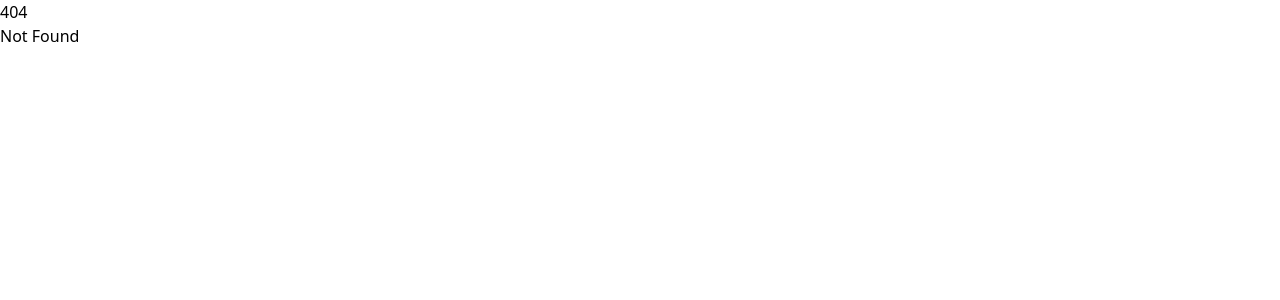
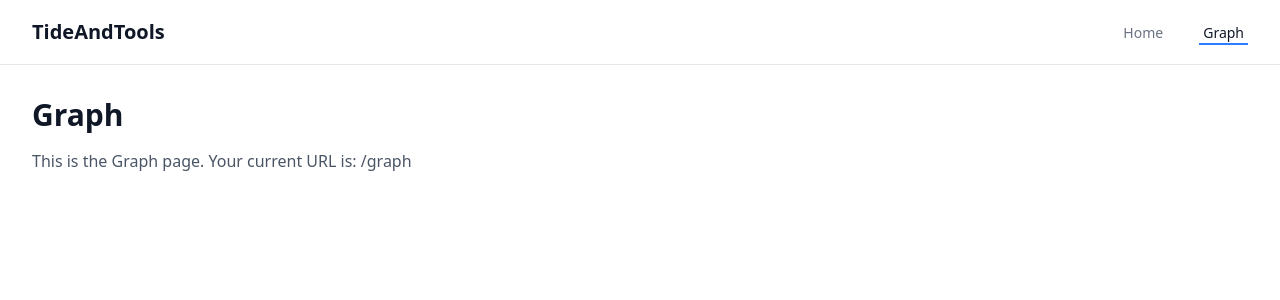
Before and after one commit to FelixZett/tide-and-tools, a SvelteKit app: page /graph in a window 1280 px wide. Before the commit this address had no page. Shown: the top 300 px of the page. Built offline with nearby package versions, Linux system fonts and the light colour scheme.

Commit message:
Add layout and navigation components; update home and graph pages

```diff
--- /dev/null
+++ b/src/lib/TopMenu.svelte
@@ -0,0 +1,33 @@
+<script lang="ts">
+	import { page } from '$app/stores';
+</script>
+
+<nav class="border-b border-gray-200 bg-white">
+	<div class="mx-auto max-w-7xl px-4 sm:px-6 lg:px-8">
+		<div class="flex h-16 items-center justify-between">
+			<div class="flex items-center">
+				<h1 class="text-xl font-bold text-gray-900">TideAndTools</h1>
+			</div>
+			<div class="flex space-x-8">
+				<a
+					href="/"
+					class="inline-flex items-center px-1 pt-1 text-sm font-medium {$page.url.pathname ===
+					'/'
+						? 'border-b-2 border-blue-500 text-gray-900'
+						: 'border-b-2 border-transparent text-gray-500 hover:border-gray-300 hover:text-gray-700'}"
+				>
+					Home
+				</a>
+				<a
+					href="/graph"
+					class="inline-flex items-center px-1 pt-1 text-sm font-medium {$page.url.pathname ===
+					'/graph'
+						? 'border-b-2 border-blue-500 text-gray-900'
+						: 'border-b-2 border-transparent text-gray-500 hover:border-gray-300 hover:text-gray-700'}"
+				>
+					Graph
+				</a>
+			</div>
+		</div>
+	</div>
+</nav>
--- a/src/routes/+layout.svelte
+++ b/src/routes/+layout.svelte
@@ -1,9 +1,11 @@
 <script lang="ts">
 	import './layout.css';
 	import favicon from '$lib/assets/favicon.svg';
+	import TopMenu from '$lib/TopMenu.svelte';
 
 	let { children } = $props();
 </script>
 
 <svelte:head><link rel="icon" href={favicon} /></svelte:head>
+<TopMenu />
 {@render children()}
--- a/src/routes/+page.svelte
+++ b/src/routes/+page.svelte
@@ -1,2 +1,11 @@
-<h1>Welcome to SvelteKit</h1>
-<p>Visit <a href="https://svelte.dev/docs/kit">svelte.dev/docs/kit</a> to read the documentation</p>
+<script lang="ts">
+	import { page } from '$app/stores';
+</script>
+
+<div class="mx-auto max-w-7xl px-4 py-8 sm:px-6 lg:px-8">
+	<h1 class="mb-4 text-3xl font-bold text-gray-900">Welcome to TideAndTools</h1>
+	<p class="mb-4 text-gray-600">
+		This is the home page. Your current URL is: <span class="font-mono">{$page.url.pathname}</span>
+	</p>
+	<p class="text-gray-600">Use the top menu to navigate between pages.</p>
+</div>
--- /dev/null
+++ b/src/routes/graph/+page.svelte
@@ -0,0 +1,8 @@
+<script lang="ts">
+	import { page } from '$app/stores';
+</script>
+
+<div class="mx-auto max-w-7xl px-4 py-8 sm:px-6 lg:px-8">
+	<h1 class="mb-4 text-3xl font-bold text-gray-900">Graph</h1>
+	<p class="text-gray-600">This is the Graph page. Your current URL is: {$page.url.pathname}</p>
+</div>
```
Also changed, not shown: 1 other file (tests, documents, lock files or other folders).
